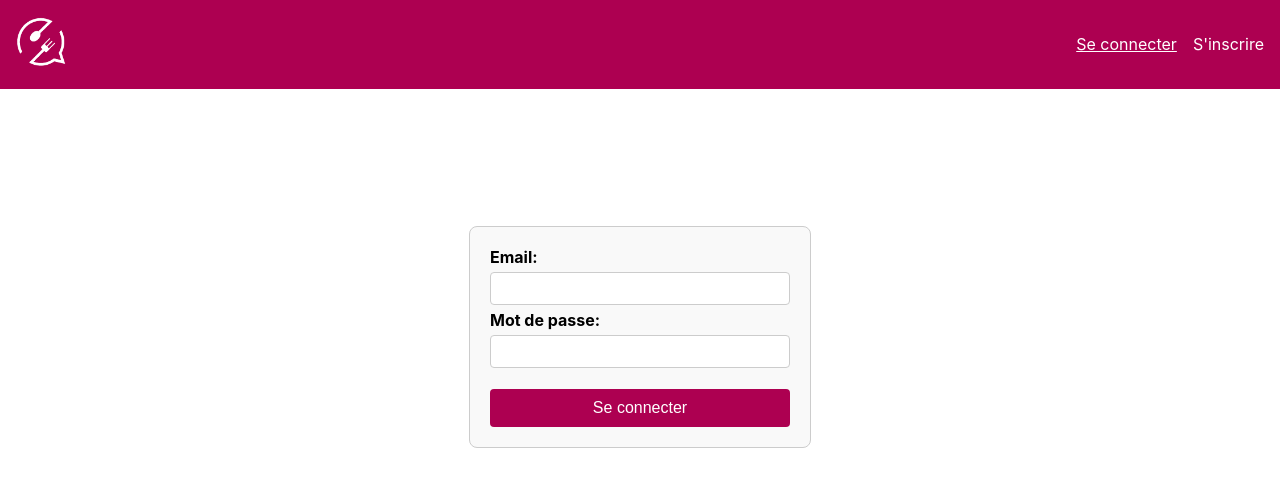
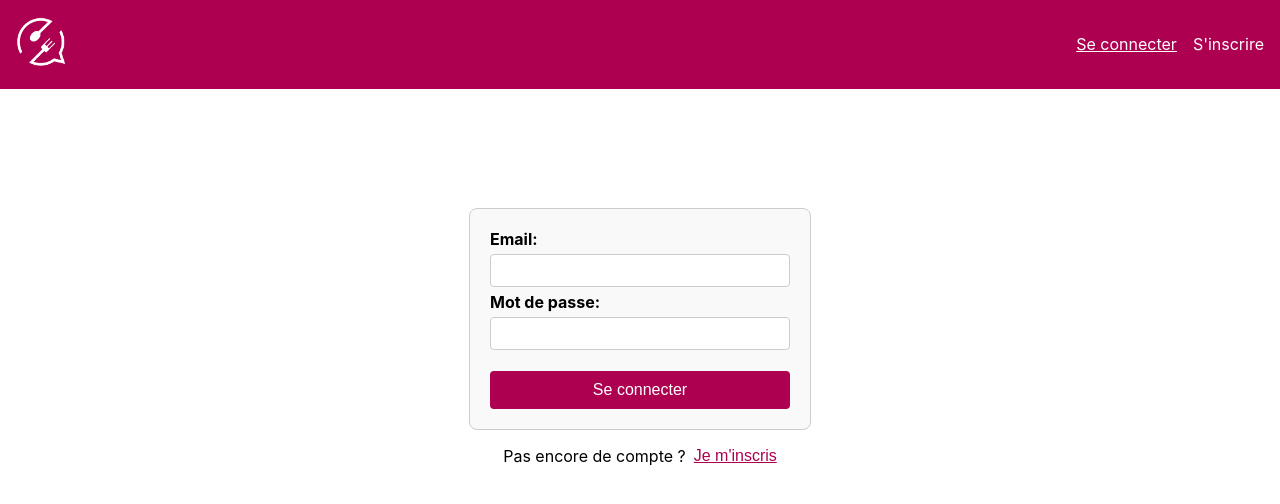
Before and after one commit to drifyoussef/Togeather, a React (Create React App) app in the folder front/: page /auth/login in a window 1280 px wide. Shown: the top 504 px of the page. Built offline with nearby package versions, Linux system fonts and the light colour scheme; no server answers.

Commit message:
no account login

```diff
--- a/front/src/components/Login/Login.css
+++ b/front/src/components/Login/Login.css
@@ -72,6 +72,26 @@ button:hover {
   background: #470021;
 }
 
+.no-account {
+  display: flex;
+  gap: 8px;
+  margin-top: 16px;
+}
+
+.create-account {
+  margin: 0;
+  width: fit-content;
+  padding: 0;
+  background: transparent;
+  color: #AD0051;
+  text-decoration: underline;
+}
+
+.create-account:hover {
+  color: #470021;
+  background: transparent;
+}
+
 @media only screen and (max-width: 320px), only screen and (max-width: 375px), only screen and (max-width: 425px)  {
 
 form{
--- a/front/src/components/Login/Login.tsx
+++ b/front/src/components/Login/Login.tsx
@@ -128,6 +128,12 @@ const Login: React.FC = () => {
         {error && <p className="error">{error}</p>}
         <button type="submit">Se connecter</button>
       </form>
+      <div className="no-account">
+        <p>Pas encore de compte ?</p>
+        <button onClick={() => {
+              navigate("/auth/register");
+            }} className="create-account">Je m'inscris</button>
+      </div>
       {emailNotConfirmed && (
         <div>
           <button
```
